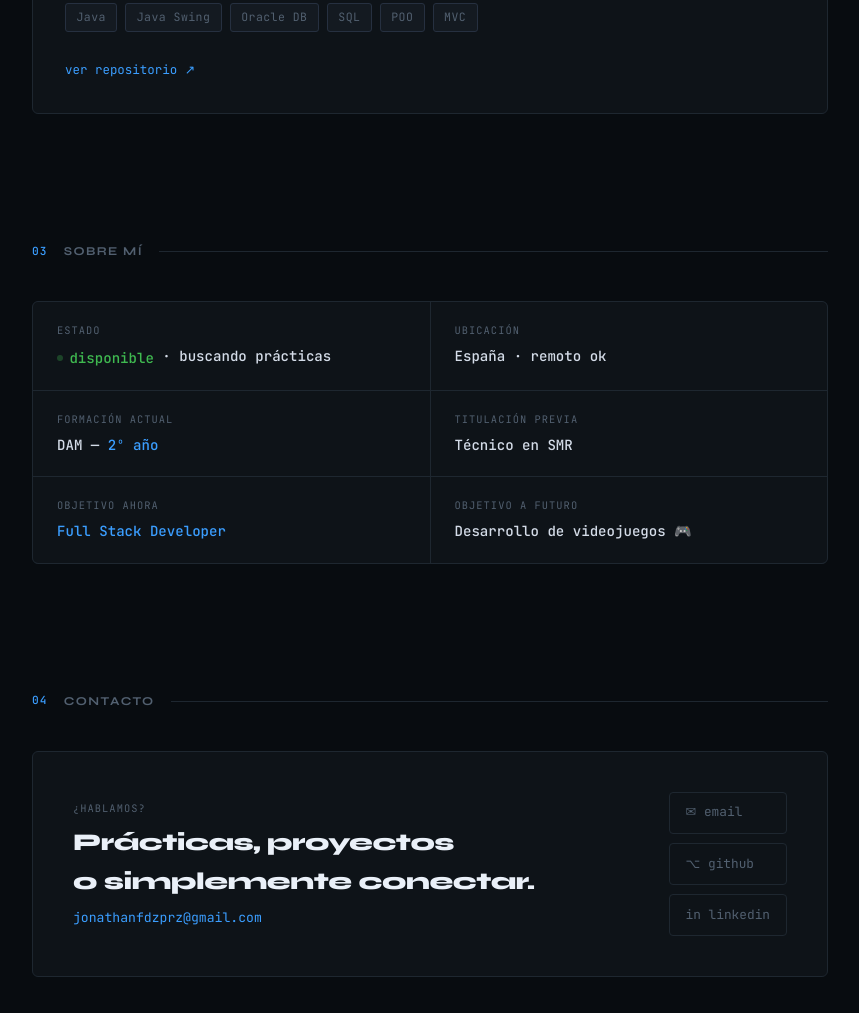
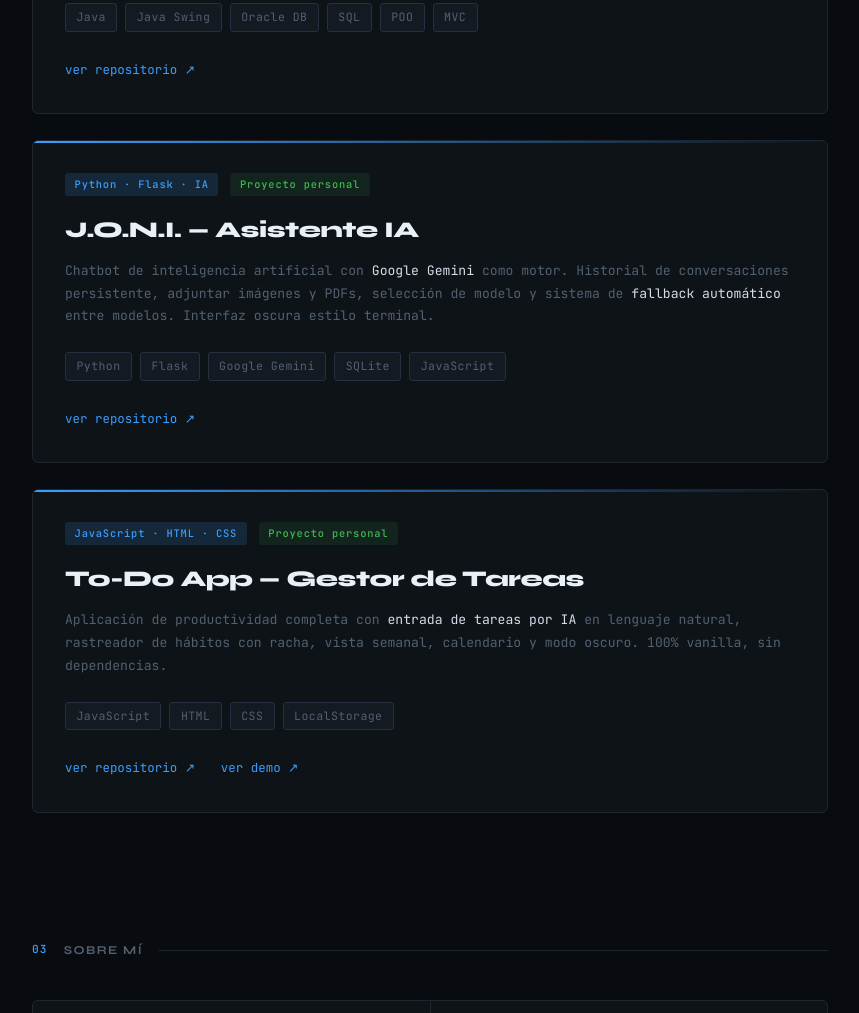
Before and after one commit to Joniitesst/Portafolio, a plain HTML site: page index.html in a window 1280 px wide. Shown: the part 1393-2406 px from the top of the page, without its empty margins (210-1069 px from the left). Drawn offline with Linux system fonts and the light colour scheme.

Commit message:
añadir proyectos JONI y To-Do

```diff
--- a/index.html
+++ b/index.html
@@ -298,8 +298,51 @@ footer{border-top:1px solid var(--border);padding:2rem 0;position:relative;z-ind
         <span class="tech-tag">POO</span>
         <span class="tech-tag">MVC</span>
       </div>
-      <a href="https://github.com/Joniitesst/Gestion-de-Empresa-Ficticia" class="project-link" target="_blank">ver repositorio ↗</a>
+     <a href="https://github.com/Joniitesst/Gestion-de-Empresa-Ficticia" class="project-link" target="_blank">ver repositorio ↗</a>
     </div>
+
+    <br>
+
+    <div class="project-card">
+      <div class="project-meta">
+        <span class="project-badge badge-blue">Python · Flask · IA</span>
+        <span class="project-badge badge-green">Proyecto personal</span>
+      </div>
+      <div class="project-title">J.O.N.I. — Asistente IA</div>
+      <p class="project-desc">
+        Chatbot de inteligencia artificial con <span class="hl">Google Gemini</span> como motor. Historial de conversaciones persistente, adjuntar imágenes y PDFs, selección de modelo y sistema de <span class="hl">fallback automático</span> entre modelos. Interfaz oscura estilo terminal.
+      </p>
+      <div class="tech-list">
+        <span class="tech-tag">Python</span>
+        <span class="tech-tag">Flask</span>
+        <span class="tech-tag">Google Gemini</span>
+        <span class="tech-tag">SQLite</span>
+        <span class="tech-tag">JavaScript</span>
+      </div>
+      <a href="https://github.com/Joniitesst/joni-chatbot" class="project-link" target="_blank">ver repositorio ↗</a>
+    </div>
+
+    <br>
+
+    <div class="project-card">
+      <div class="project-meta">
+        <span class="project-badge badge-blue">JavaScript · HTML · CSS</span>
+        <span class="project-badge badge-green">Proyecto personal</span>
+      </div>
+      <div class="project-title">To-Do App — Gestor de Tareas</div>
+      <p class="project-desc">
+        Aplicación de productividad completa con <span class="hl">entrada de tareas por IA</span> en lenguaje natural, rastreador de hábitos con racha, vista semanal, calendario y modo oscuro. 100% vanilla, sin dependencias.
+      </p>
+      <div class="tech-list">
+        <span class="tech-tag">JavaScript</span>
+        <span class="tech-tag">HTML</span>
+        <span class="tech-tag">CSS</span>
+        <span class="tech-tag">LocalStorage</span>
+      </div>
+      <a href="https://github.com/Joniitesst/joni-todo-app" class="project-link" target="_blank">ver repositorio ↗</a>
+      <a href="https://joniitesst.github.io/joni-todo-app" class="project-link" target="_blank" style="margin-left:1rem">ver demo ↗</a>
+    </div>
+
   </section>
 
   <section class="section" id="sobre-mi">
@@ -351,6 +394,7 @@ footer{border-top:1px solid var(--border);padding:2rem 0;position:relative;z-ind
       <div class="contact-links">
         <a href="mailto:jonathanfdzprz@gmail.com" class="contact-link">✉ email</a>
         <a href="https://github.com/Joniitesst" class="contact-link" target="_blank">⌥ github</a>
+        <!-- IMPORTANTE: cambia la URL de LinkedIn cuando tengas perfil -->
         <a href="https://www.linkedin.com/in/jonathan-fernández-pérez-363a8a329/" class="contact-link" target="_blank">in linkedin</a>
       </div>
     </div>
```
